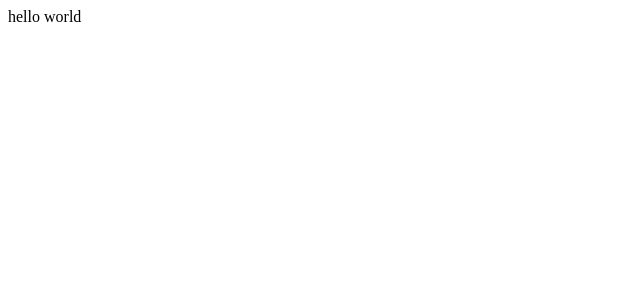
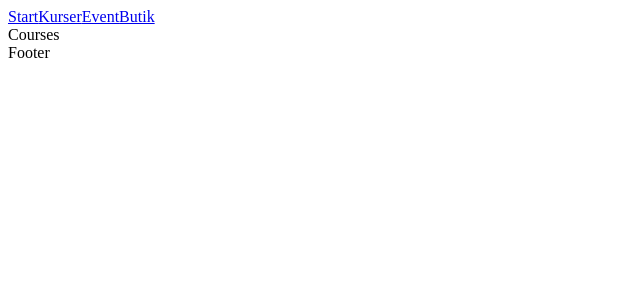
Before and after one commit to emmajanson/krukmakeriet, a React (Create React App) app: page /courses in a window 1280 px wide. Shown: the top 300 px of the page, without its empty margins (0-640 px from the left). Built offline with nearby package versions, Linux system fonts and the light colour scheme.

Commit message:
installing routes

```diff
--- a/package.json
+++ b/package.json
@@ -8,6 +8,7 @@
     "@testing-library/user-event": "^13.5.0",
     "react": "^18.2.0",
     "react-dom": "^18.2.0",
+    "react-router-dom": "^6.3.0",
     "react-scripts": "5.0.1",
     "web-vitals": "^2.1.4"
   },
--- a/src/App.js
+++ b/src/App.js
@@ -1,5 +1,35 @@
+import { BrowserRouter as Router, Routes, Route } from "react-router-dom";
+import Footer from "./Components/Footer";
+import Header from "./Components/Header";
+import Admin from "./pages/Admin";
+import Courses from "./pages/Courses";
+import Events from "./Components/Events";
+import Home from "./pages/Home";
+import NotFound from "./pages/NotFound";
+import Shop from "./pages/Shop";
+import SignUp from "./pages/SignUp";
+
+
+//Lägg in nestlade routes för att hantera kategorier i webshopen???
+
 function App() {
-  return "hello world";
+  return (
+    <div>
+      <Router>
+        <Header />
+        <Routes>
+          <Route path="/" element={<Home />}/>
+          <Route path="/courses" element={<Courses />} />
+          <Route path="/events" element={<Events />} />
+          <Route path="/shop" element={<Shop />} />
+          <Route path="/admin" element={<Admin />} />
+          <Route path="/signup" element={<SignUp />} />
+          <Route path="*" element={<NotFound />} />
+        </Routes>
+        <Footer />
+      </Router>
+    </div>
+  );
 }
 
 export default App;
--- /dev/null
+++ b/src/Components/Events.js
@@ -0,0 +1,15 @@
+import React from 'react'
+
+
+// Det här ska finnas
+// - visa information om event
+
+function Events() {
+  return (
+    <main>
+      Events
+    </main>
+  )
+}
+
+export default Events
--- /dev/null
+++ b/src/Components/Footer.js
@@ -0,0 +1,11 @@
+import React from 'react'
+
+function Footer() {
+  return (
+    <footer className='footer-wrapper'>
+      Footer
+    </footer>
+  )
+}
+
+export default Footer
--- /dev/null
+++ b/src/Components/Header.js
@@ -0,0 +1,17 @@
+import React from 'react'
+import { Link } from 'react-router-dom'
+
+function Header() {
+  return (
+    <header className='header-wrapper'>
+      <nav className="nav-wrapper">
+        <Link to="/">Start</Link>
+        <Link to="/courses">Kurser</Link>
+        <Link to="/events">Event</Link>
+        <Link to="/shop">Butik</Link>
+      </nav>
+    </header>
+  )
+}
+
+export default Header
--- /dev/null
+++ b/src/pages/Admin.js
@@ -0,0 +1,17 @@
+import React from 'react'
+
+// Det här ska finnas
+// - formulär för att uppdatera kurser - skickas till db
+// - formulär för att uppdatera produkter - skickas till db
+// - formulär för att ändra text på startsidan
+// - formulär för att ändra infotext
+// - se bokningar på kurser???????????
+
+
+function Admin() {
+  return (
+    <div>Admin</div>
+  )
+}
+
+export default Admin
--- /dev/null
+++ b/src/pages/Courses.js
@@ -0,0 +1,17 @@
+import React from 'react'
+
+
+// Det här ska finnas
+// - funktion för att mappa ut alla kurser som finns
+// - funktion för att boka in sig på kurs
+
+
+function Courses() {
+  return (
+    <main>
+      Courses
+    </main>
+  )
+}
+
+export default Courses
--- /dev/null
+++ b/src/pages/Home.js
@@ -0,0 +1,7 @@
+import React from 'react'
+
+export default function Home() {
+  return (
+    <div>Home</div>
+  )
+}
--- /dev/null
+++ b/src/pages/NotFound.js
@@ -0,0 +1,11 @@
+import React from 'react'
+
+function NotFound() {
+  return (
+    <main>
+      NotFound
+    </main>
+  )
+}
+
+export default NotFound
--- /dev/null
+++ b/src/pages/Shop.js
@@ -0,0 +1,17 @@
+import React from 'react'
+
+//Det här ska finnas
+// - entry: funktion för att visa alla produkter
+// - meny/länkar för sortering
+
+
+
+function Shop() {
+  return (
+    <main>
+      Shop
+    </main>
+  )
+}
+
+export default Shop
--- /dev/null
+++ b/src/pages/SignUp.js
@@ -0,0 +1,13 @@
+import React from 'react'
+
+//Det här ska finnas
+// - formulär för registrering
+// - som ska skickas till db användare
+
+function SignUp() {
+  return (
+    <div>SignUp Form</div>
+  )
+}
+
+export default SignUp
```
Also changed, not shown: 2 other files (tests, documents, lock files or other folders).
